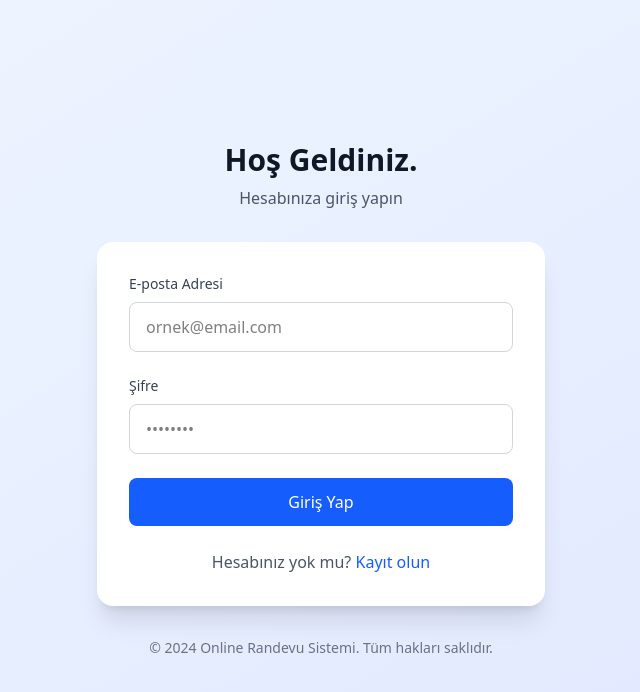
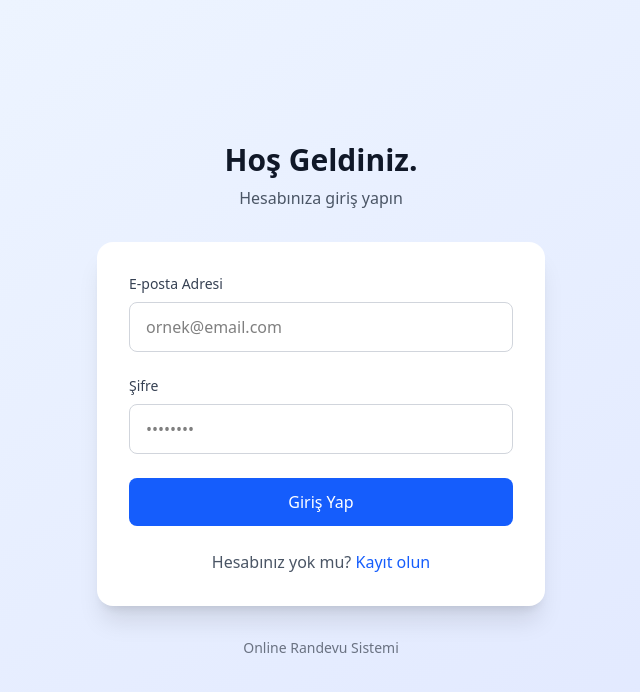
Before and after one commit to EyupEnsarKara/Online-Randevu-Sistemi, a Next.js app: page /login in a window 1280 px wide. Shown: the top 692 px of the page, without its empty margins (319-959 px from the left). Built offline with nearby package versions, Linux system fonts and the light colour scheme.

Commit message:
Update footer text in LoginPage component to simplify branding message.

```diff
--- a/src/app/login/page.tsx
+++ b/src/app/login/page.tsx
@@ -132,7 +132,7 @@ export default function LoginPage() {
 
         {/* Footer */}
         <div className="text-center text-gray-500 text-sm">
-          <p>© 2024 Online Randevu Sistemi. Tüm hakları saklıdır.</p>
+          <p>Online Randevu Sistemi</p>
         </div>
       </div>
     </div>
```
